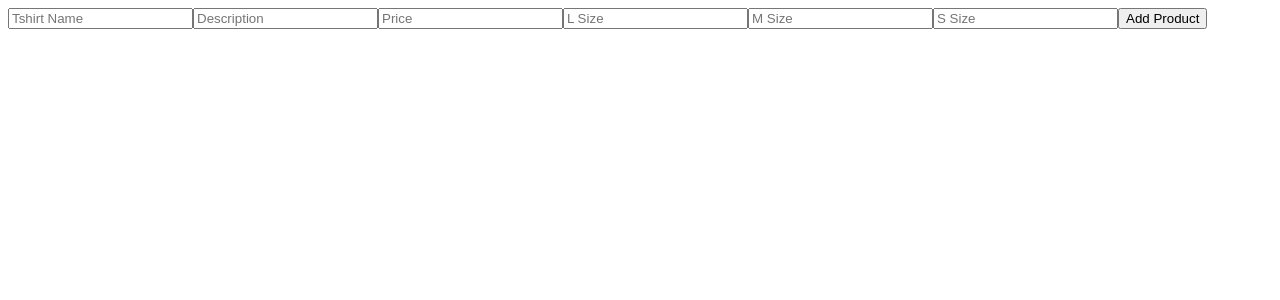
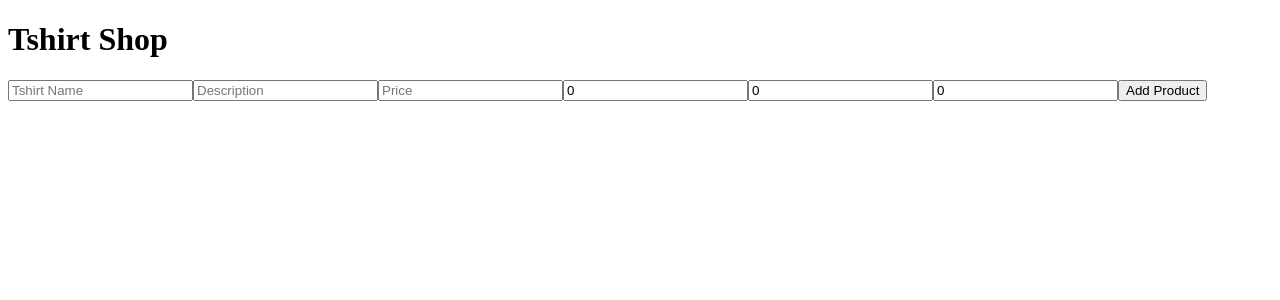
Before and after one commit to dhr7va/tshirt-website, a React (Create React App) app: page / in a window 1280 px wide. Shown: the top 300 px of the page. Built offline with nearby package versions, Linux system fonts and the light colour scheme.

Commit message:
updated app.js
added addProduct function that adds new product to the the products array using useState

```diff
--- a/src/App.js
+++ b/src/App.js
@@ -1,12 +1,18 @@
-import React from "react";
+import React, { useState } from "react";
 
 import AddProductsFort from "./Components/AddProductsForm";
 
 
-function App() {
+const App = () => {
+  const [products, setProducts] = useState([]);
+
+  const addProduct = (product) => {
+    setProducts([...products, product]);
+  }
   return (
-    <div className="App">
-      <AddProductsFort />
+    <div>
+      <h1>Tshirt Shop</h1>
+      <AddProductsFort addProduct={addProduct} />
     </div>
   );
 }
--- a/src/Components/AddProductsForm.js
+++ b/src/Components/AddProductsForm.js
@@ -31,24 +31,36 @@ const AddProductForm = ({ addProduct }) => {
         <form onSubmit={handleSubmit}>
             <input
                 name="name"
+                value={formData.name}
+                onChange={handleInputChange}
                 placeholder="Tshirt Name"
                 required />
             <input
                 name="description"
+                value={formData.description}
+                onChange={handleInputChange}
                 placeholder="Description"
                 required />
             <input
                 name="price"
+                value={formData.price}
+                onChange={handleInputChange}
                 placeholder="Price"
                 required />
             <input
                 name="quantityL"
+                value={formData.quantityL}
+                onChange={handleInputChange}
                 placeholder="L Size"
                 required />
             <input name="quantityM"
+                value={formData.quantityM}
+                onChange={handleInputChange}
                 placeholder="M Size"
                 required />
             <input name="quantityS"
+                value={formData.quantityS}
+                onChange={handleInputChange}
                 placeholder="S Size"
                 required />
             <button type="submit">Add Product</button>
```
